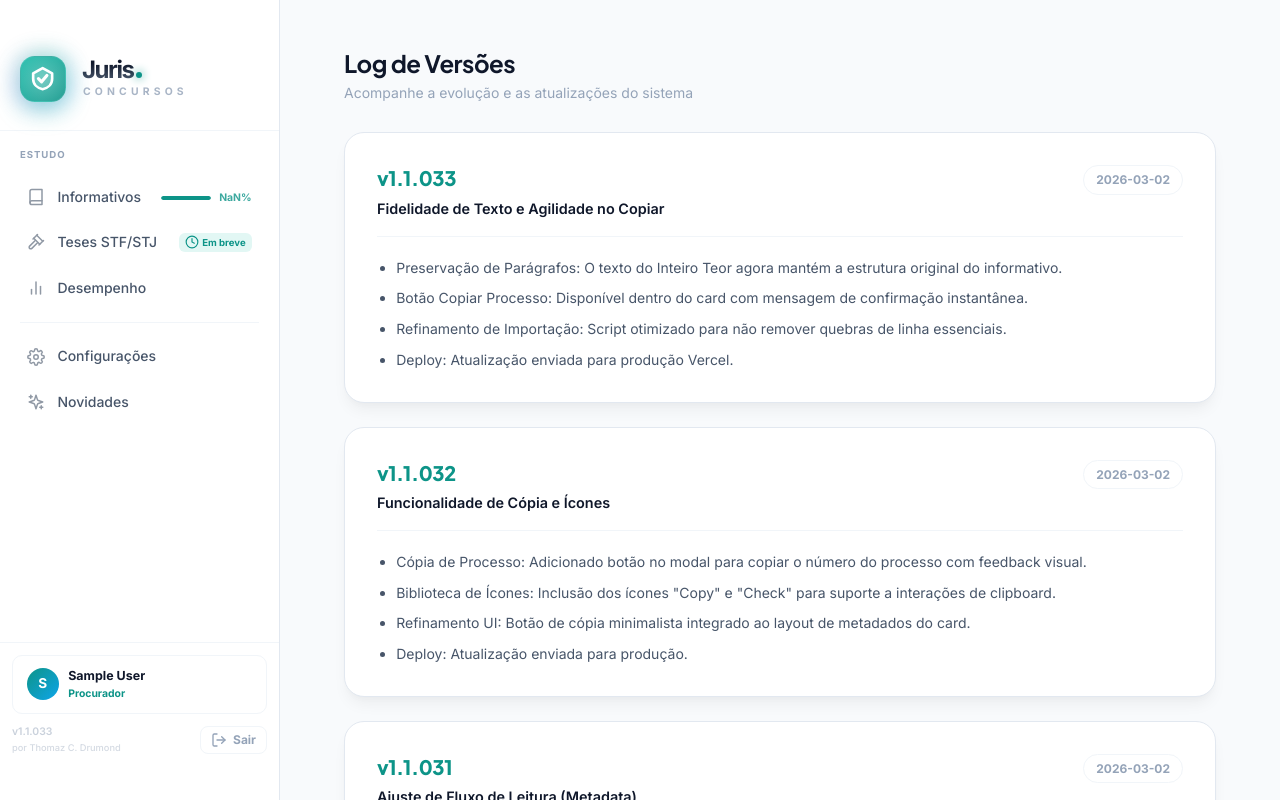
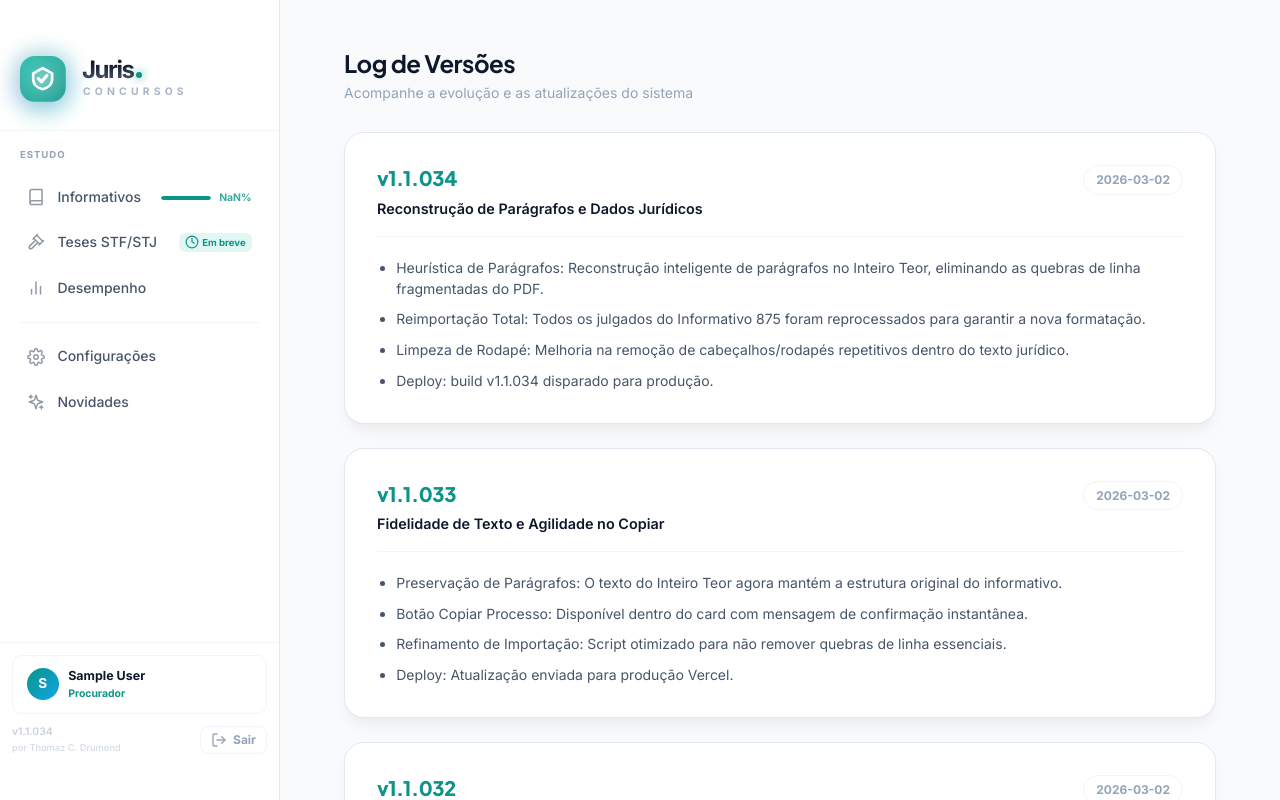
Before and after one commit to thomazcd/jurisconcursos, a Next.js app: page /admin/changelog in a window 1280 px wide. Shown: the top 800 px of the page. Built offline with nearby package versions, Linux system fonts and the light colour scheme; no server answers; sample sign-in values are in the browser's storage.

Commit message:
v1.1.034: Smarter paragraph reconstruction and total re-import

```diff
--- a/package.json
+++ b/package.json
@@ -1,6 +1,6 @@
 {
     "name": "juris-concursos",
-    "version": "1.1.033",
+    "version": "1.1.034",
     "private": true,
     "scripts": {
         "dev": "next dev",
--- a/src/lib/changelog.ts
+++ b/src/lib/changelog.ts
@@ -7,6 +7,17 @@ export interface ChangelogEntry {
 }
 
 export const CHANGELOG: ChangelogEntry[] = [
+    {
+        version: '1.1.034',
+        date: '2026-03-02',
+        description: 'Reconstrução de Parágrafos e Dados Jurídicos',
+        changes: [
+            'Heurística de Parágrafos: Reconstrução inteligente de parágrafos no Inteiro Teor, eliminando as quebras de linha fragmentadas do PDF.',
+            'Reimportação Total: Todos os julgados do Informativo 875 foram reprocessados para garantir a nova formatação.',
+            'Limpeza de Rodapé: Melhoria na remoção de cabeçalhos/rodapés repetitivos dentro do texto jurídico.',
+            'Deploy: build v1.1.034 disparado para produção.'
+        ]
+    },
     {
         version: '1.1.033',
         date: '2026-03-02',
--- a/src/lib/version.ts
+++ b/src/lib/version.ts
@@ -1 +1 @@
-export const APP_VERSION = '1.1.033';
+export const APP_VERSION = '1.1.034';
```
Also changed, not shown: scripts/aux/import_inf_875.ts (+36 -6 lines).
